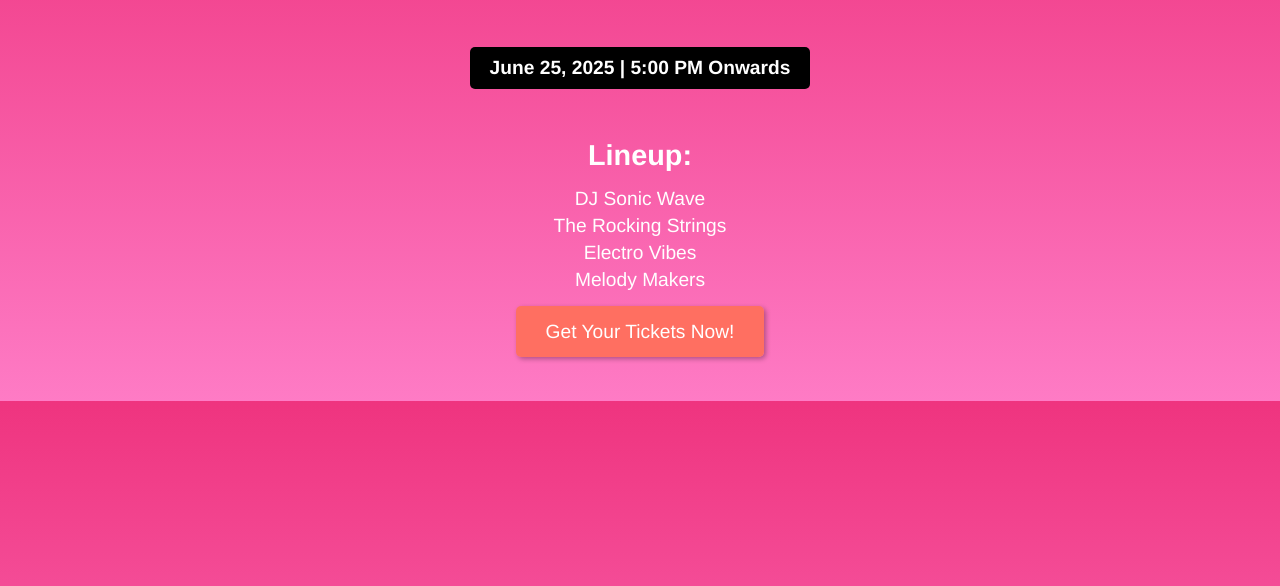
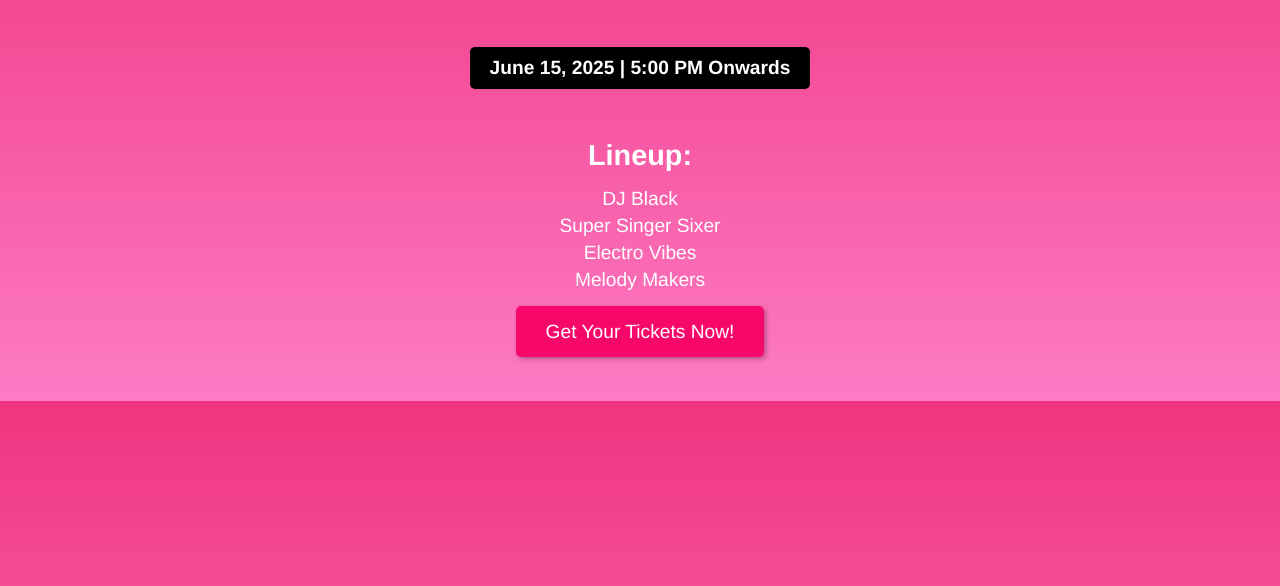
Before and after one commit to tharnika6194/tharu, a plain HTML site: page poster.html in a window 1280 px wide. Shown: the part 154-740 px from the top of the page. Drawn offline with Linux system fonts and the light colour scheme.

Commit message:
poster.html file mpdified

```diff
--- a/poster.html
+++ b/poster.html
@@ -68,7 +68,7 @@
     .poster .cta a {
       text-decoration: none;
       color: #fff;
-      background: #ff6f61;
+      background: #f8076b;
       padding: 15px 30px;
       font-size: 1.2rem;
       border-radius: 5px;
@@ -77,7 +77,7 @@
     }
 
     .poster .cta a:hover {
-      background: #060606;
+      background: #4a494a;
     }
   </style>
 </head>
@@ -85,12 +85,12 @@
   <div class="poster">
     <h1>Summer Beats Festival</h1>
     <h2>Feel the Rhythm, Live the Music</h2>
-    <div class="date">June 25, 2025 | 5:00 PM Onwards</div>
+    <div class="date">June 15, 2025 | 5:00 PM Onwards</div>
     <div class="lineup">
       <h3>Lineup:</h3>
       <ul>
-        <li>DJ Sonic Wave</li>
-        <li>The Rocking Strings</li>
+        <li>DJ Black</li>
+        <li>Super Singer Sixer</li>
         <li>Electro Vibes</li>
         <li>Melody Makers</li>
       </ul>
```
Also changed, not shown: s.html (+1 -1 lines).
